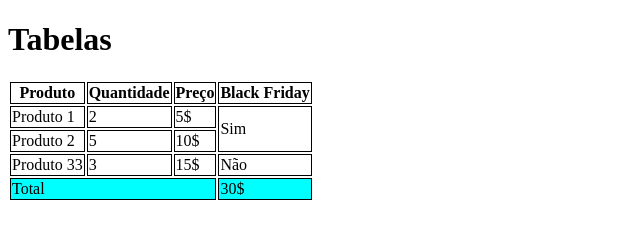
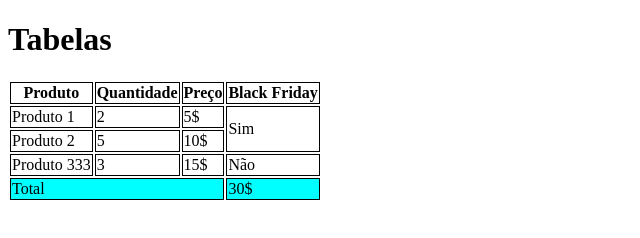
Before and after one commit to franbaltar/aula-tabela, a plain HTML site: page index.html in a window 1280 px wide. Shown: the whole page, without its empty margins (0-640 px from the left). Drawn offline with Linux system fonts and the light colour scheme.

Commit message:
trocado de produto 3 para produto 333

```diff
--- a/index.html
+++ b/index.html
@@ -43,7 +43,7 @@
                 <!-- <td>Sim</td> -->
             </tr>
             <tr>
-                <td>Produto 33</td>
+                <td>Produto 333</td>
                 <td>3</td>
                 <td>15$</td>
                 <td>Não</td>
```
